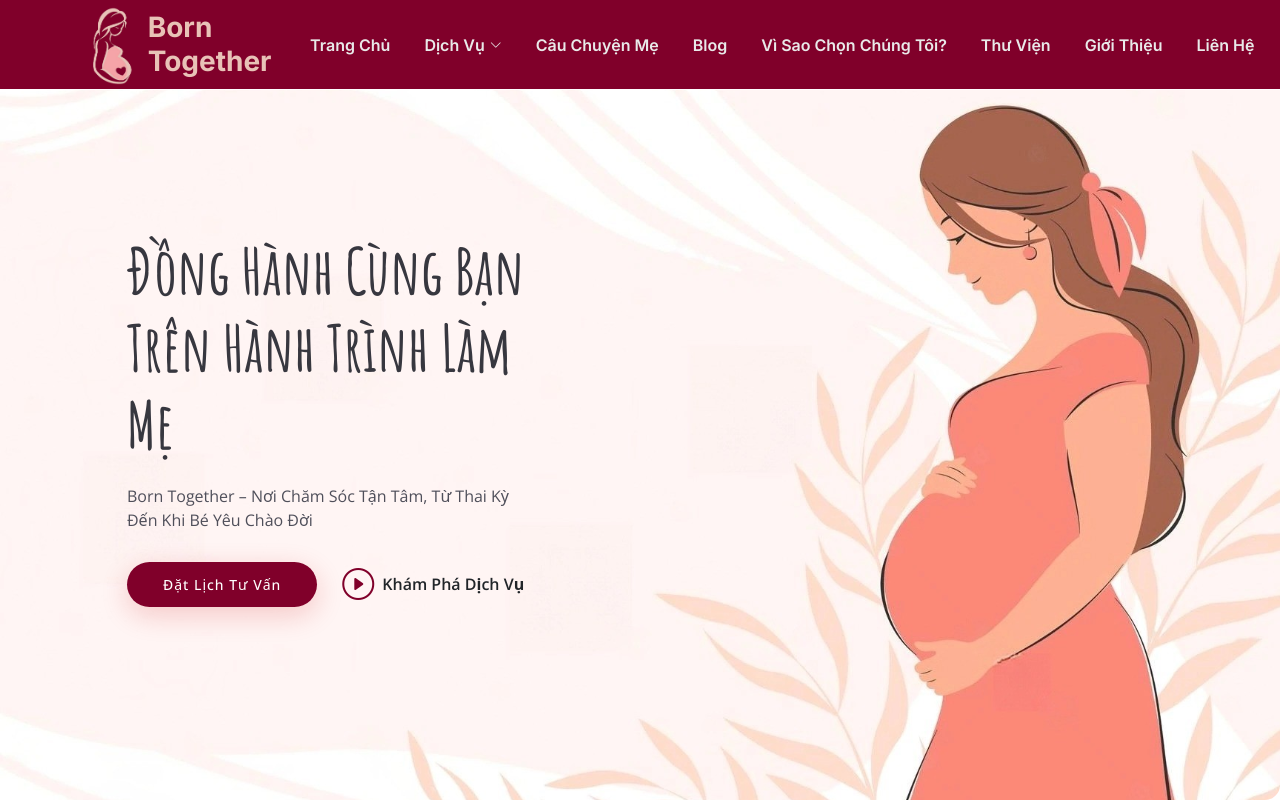
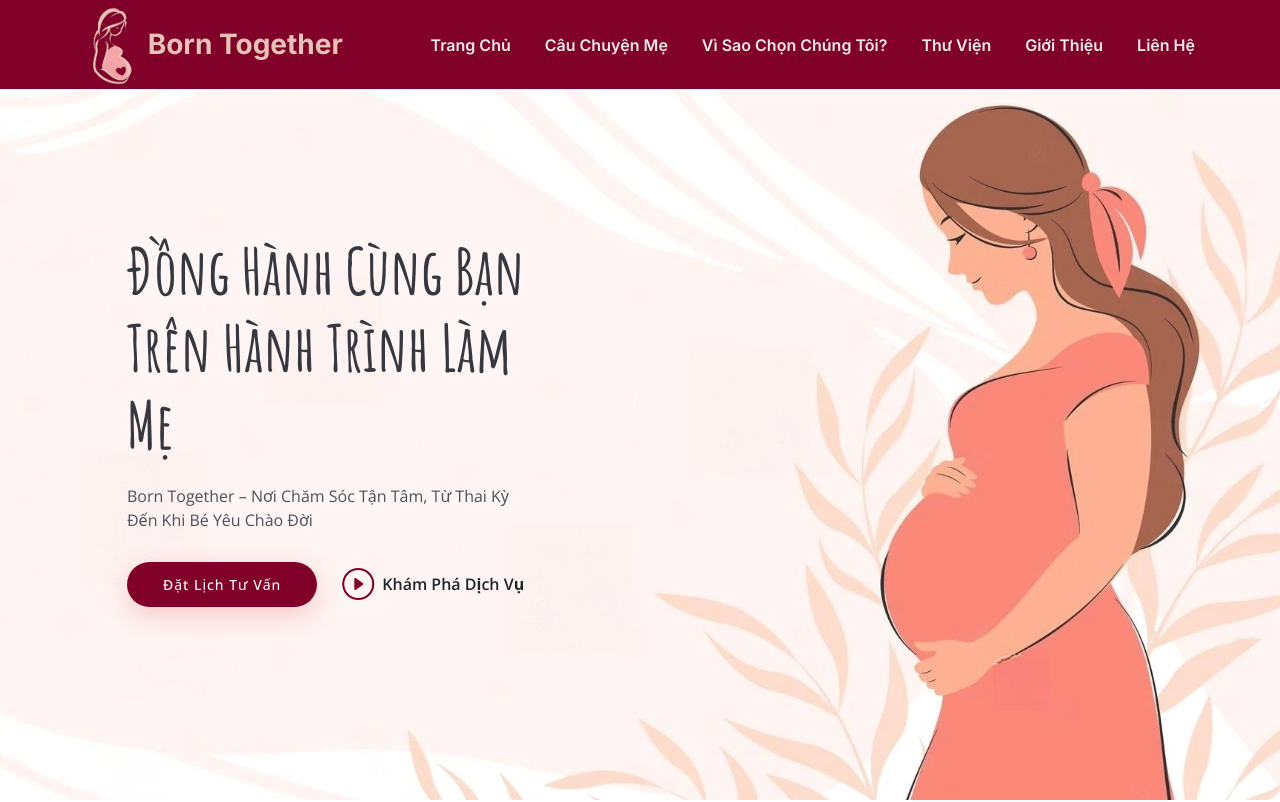
Before and after one commit to aduy6522/borntogether, a plain HTML site: page index.html in a window 1280 px wide. Shown: the top 802 px of the page. Drawn offline with nearby package versions, Linux system fonts and the light colour scheme.

Commit message:
Update index and week2 pages

```diff
--- a/index.html
+++ b/index.html
@@ -48,15 +48,15 @@
       <nav id="navbar" class="navbar">
         <ul>
           <li><a href="index.html">Trang Chủ</a></li>
-          <li class="dropdown"><a href="#"><span>Dịch Vụ</span> <i class="bi bi-chevron-down dropdown-indicator"></i></a>
+          <!-- <li class="dropdown"><a href="#"><span>Dịch Vụ</span> <i class="bi bi-chevron-down dropdown-indicator"></i></a>
             <ul>
               <li><a href="#">Hỗ Trợ Thai Kỳ</a></li>
               <li><a href="#">Chăm Sóc Sinh Nở</a></li>
               <li><a href="#">Chăm Sóc Hậu Sản</a></li>
             </ul>
-          </li>
+          </li> -->
           <li><a href="PregnancyStages.html">Câu Chuyện Mẹ</a></li>
-          <li><a href="#blogs">Blog</a></li>
+          <!-- <li><a href="#blogs">Blog</a></li> -->
           <li><a href="#stats-counter">Vì Sao Chọn Chúng Tôi?</a></li>
           <li><a href="#gallery">Thư Viện</a></li>
           <li><a href="about.html">Giới Thiệu</a></li>
```
Also changed, not shown: week2.html (+3 -3 lines).
